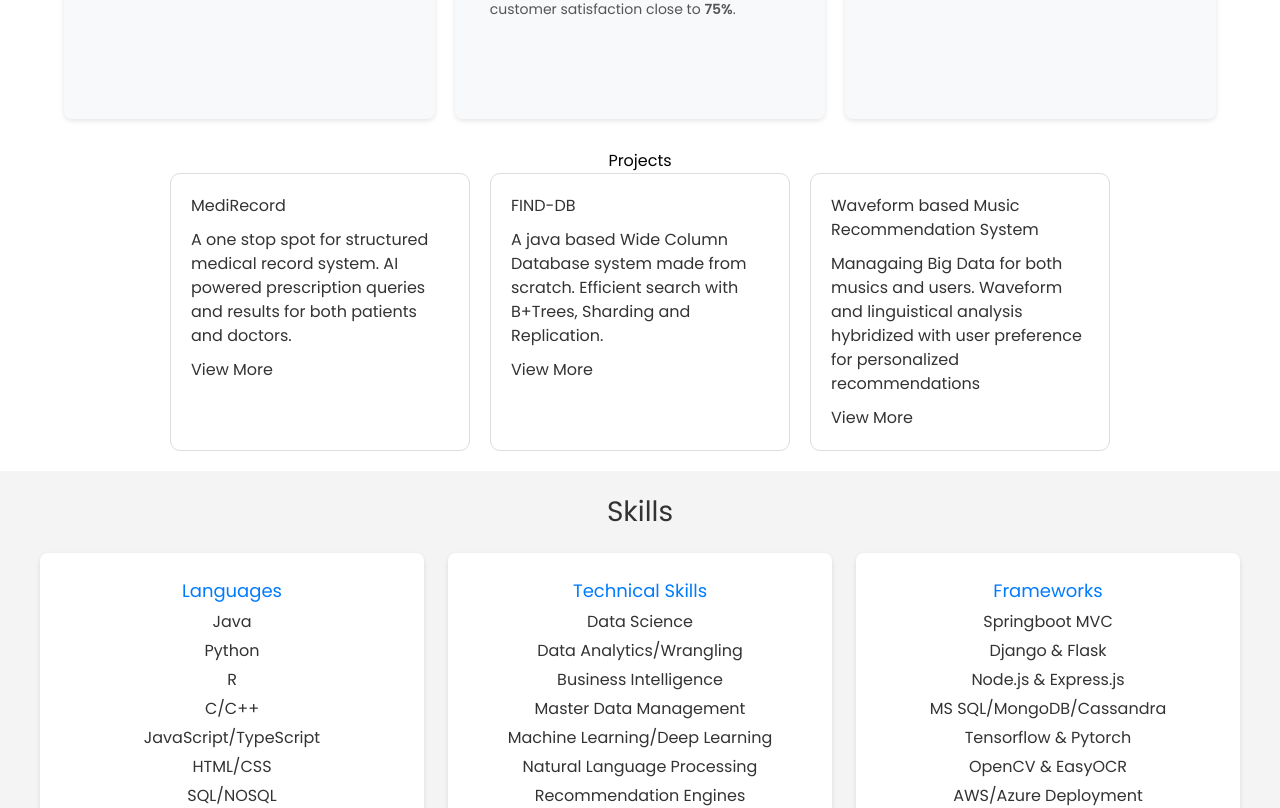
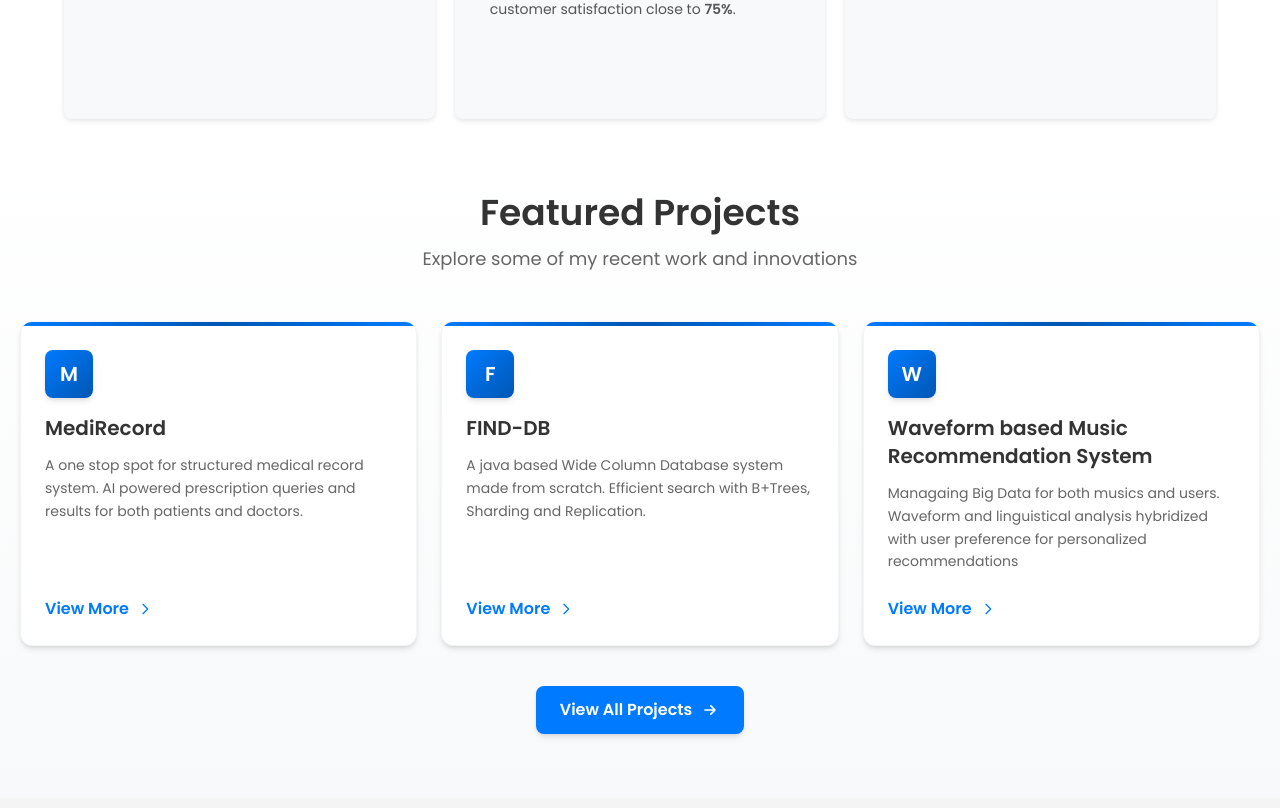
Before and after one commit to ShubhPundir/portfolio, a Next.js app in the folder frontend/: page / in a window 1280 px wide. Shown: the part 1164-1972 px from the top of the page. Built offline with nearby package versions, Linux system fonts and the light colour scheme.

Commit message:
dev: uses _section

```diff
--- a/frontend/src/components/Hero.tsx
+++ b/frontend/src/app/_sections/Hero.tsx
@@ -1,5 +1,5 @@
 import Image from 'next/image'
-import myPhoto from '../assets/formal-pic.jpg'
+import myPhoto from '../../assets/formal-pic.jpg'
 
 const Hero = () => {
   return (
--- a/frontend/src/components/skills/Skills.tsx
+++ b/frontend/src/app/_sections/Skills.tsx
@@ -1,4 +1,4 @@
-import SkillCard from './SkillCard'
+import SkillCard from '../../components/skills/SkillCard'
 
 const Skills = () => {
   return (
--- a/frontend/src/components/WorkExperience.tsx
+++ b/frontend/src/app/_sections/WorkExperience.tsx
@@ -1,4 +1,4 @@
-import Card from './Card'
+import Card from '../../components/Card'
 
 const WorkExperience = () => {
   return (
--- a/frontend/src/app/page.tsx
+++ b/frontend/src/app/page.tsx
@@ -1,8 +1,8 @@
-import Hero from '@/components/Hero'
+import Hero from '@/app/_sections/Hero'
 import Education from '@/components/Education'
-import WorkExperience from '@/components/WorkExperience'
+import WorkExperience from '@/app/_sections/WorkExperience'
 import Projects from '@/components/Projects'
-import Skills from '@/components/skills/Skills'
+import Skills from '@/app/_sections/Skills'
 import Certifications from '@/components/Certifications'
 import Contact from '@/components/Contact'
 import Navbar from '@/components/Navbar'
--- a/frontend/src/components/Projects.tsx
+++ b/frontend/src/components/Projects.tsx
@@ -29,18 +29,88 @@ const projects: Project[] = [
 
 const Projects = () => {
   return (
-    <section id="projects" className="py-5 px-5 text-center">
-      <h2>Projects</h2>
-      <div className="flex justify-center gap-5 flex-wrap">
-        {projects.map((project, index) => (
-          <div key={index} className="w-[300px] p-5 border border-[#ddd] rounded-[10px] text-left text-[#333]">
-            <h3 className="mb-[10px]">{project.title}</h3>
-            <p>{project.description}</p>
-            <Link href={project.link} className="inline-block mt-[10px]">
-              View More
-            </Link>
-          </div>
-        ))}
+    <section id="projects" className="py-16 px-5 bg-gradient-to-b from-white to-[#f8f9fa]">
+      <div className="max-w-7xl mx-auto">
+        <div className="text-center mb-12">
+          <h2 className="text-4xl font-bold text-[#333] mb-3">Featured Projects</h2>
+          <p className="text-[#666] text-lg">Explore some of my recent work and innovations</p>
+        </div>
+
+        <div className="grid grid-cols-1 md:grid-cols-2 lg:grid-cols-3 gap-6">
+          {projects.map((project, index) => (
+            <div
+              key={index}
+              className="group bg-white rounded-xl shadow-md hover:shadow-xl transition-all duration-300 overflow-hidden border border-gray-100 hover:border-[#007bff]/20 hover:-translate-y-1 flex flex-col"
+            >
+              {/* Card Header with Gradient Accent */}
+              <div className="h-1 bg-gradient-to-r from-[#007bff] via-[#0056b3] to-[#007bff]"></div>
+
+              {/* Card Content */}
+              <div className="p-6 flex flex-col flex-grow">
+                {/* Project Icon/Emoji Placeholder */}
+                <div className="mb-4">
+                  <div className="w-12 h-12 rounded-lg bg-gradient-to-br from-[#007bff] to-[#0056b3] flex items-center justify-center text-white text-xl font-bold shadow-md">
+                    {project.title.charAt(0)}
+                  </div>
+                </div>
+
+                {/* Project Title */}
+                <h3 className="text-xl font-bold text-[#333] mb-3 group-hover:text-[#007bff] transition-colors duration-200">
+                  {project.title}
+                </h3>
+
+                {/* Project Description */}
+                <p className="text-[#666] leading-relaxed mb-6 flex-grow text-sm">
+                  {project.description}
+                </p>
+
+                {/* View More Link */}
+                <Link
+                  href={project.link}
+                  className="inline-flex items-center gap-2 text-[#007bff] font-semibold hover:text-[#0056b3] transition-all duration-200 group/link"
+                >
+                  <span>View More</span>
+                  <svg
+                    className="w-4 h-4 transform group-hover/link:translate-x-1 transition-transform duration-200"
+                    fill="none"
+                    stroke="currentColor"
+                    viewBox="0 0 24 24"
+                  >
+                    <path
+                      strokeLinecap="round"
+                      strokeLinejoin="round"
+                      strokeWidth={2}
+                      d="M9 5l7 7-7 7"
+                    />
+                  </svg>
+                </Link>
+              </div>
+            </div>
+          ))}
+        </div>
+
+        {/* View All Projects Link */}
+        <div className="text-center mt-10">
+          <Link
+            href="/allprojects"
+            className="inline-flex items-center gap-2 px-6 py-3 bg-[#007bff] text-white font-semibold rounded-lg hover:bg-[#0056b3] transition-all duration-200 hover:scale-105 shadow-md hover:shadow-lg"
+          >
+            <span>View All Projects</span>
+            <svg
+              className="w-5 h-5"
+              fill="none"
+              stroke="currentColor"
+              viewBox="0 0 24 24"
+            >
+              <path
+                strokeLinecap="round"
+                strokeLinejoin="round"
+                strokeWidth={2}
+                d="M13 7l5 5m0 0l-5 5m5-5H6"
+              />
+            </svg>
+          </Link>
+        </div>
       </div>
     </section>
   )
```
Also changed, not shown: frontend/package.json (+5 -2 lines), 2 other files (tests, documents, lock files or other folders).
